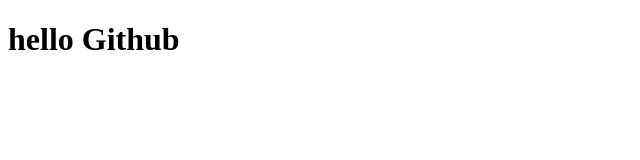
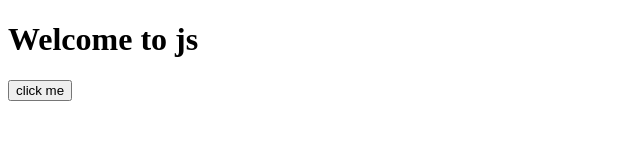
Before and after one commit to StudyMood/StudyMood, a plain HTML site: page index.html in a window 1280 px wide. Shown: the whole page, without its empty margins (0-640 px from the left). Drawn offline with Linux system fonts and the light colour scheme.

Commit message:
Add files via upload

```diff
--- a/index.html
+++ b/index.html
@@ -3,9 +3,15 @@
 <head>
     <meta charset="UTF-8">
     <meta name="viewport" content="width=device-width, initial-scale=1.0">
-    <title>githu</title>
+    <title>js</title>
+    <script>
+         function showMessage(){
+            alert("hello  from bhai");
+         }
+    </script>
 </head>
 <body>
-    <h1>hello Github</h1>
+    <h1>Welcome to js</h1>
+    <button onclick="showMessage()">click me</button>
 </body>
 </html>
```
